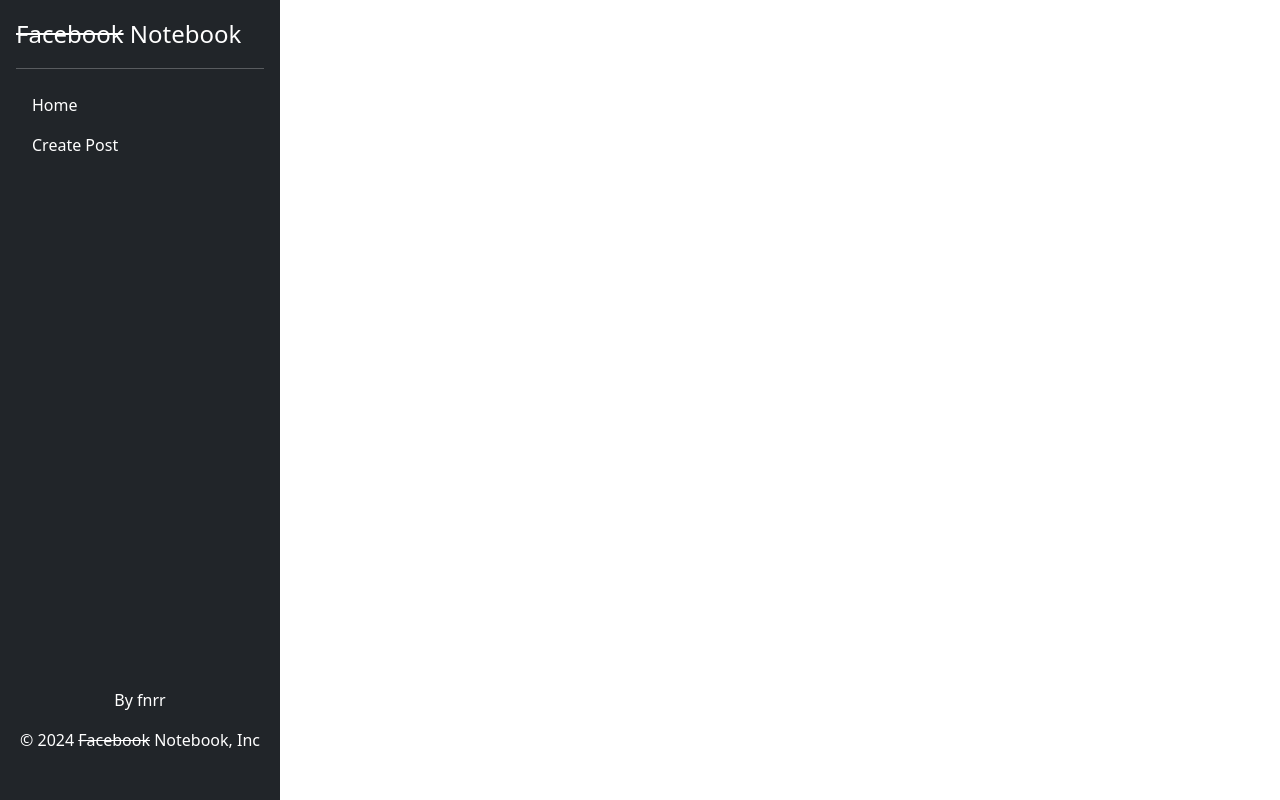
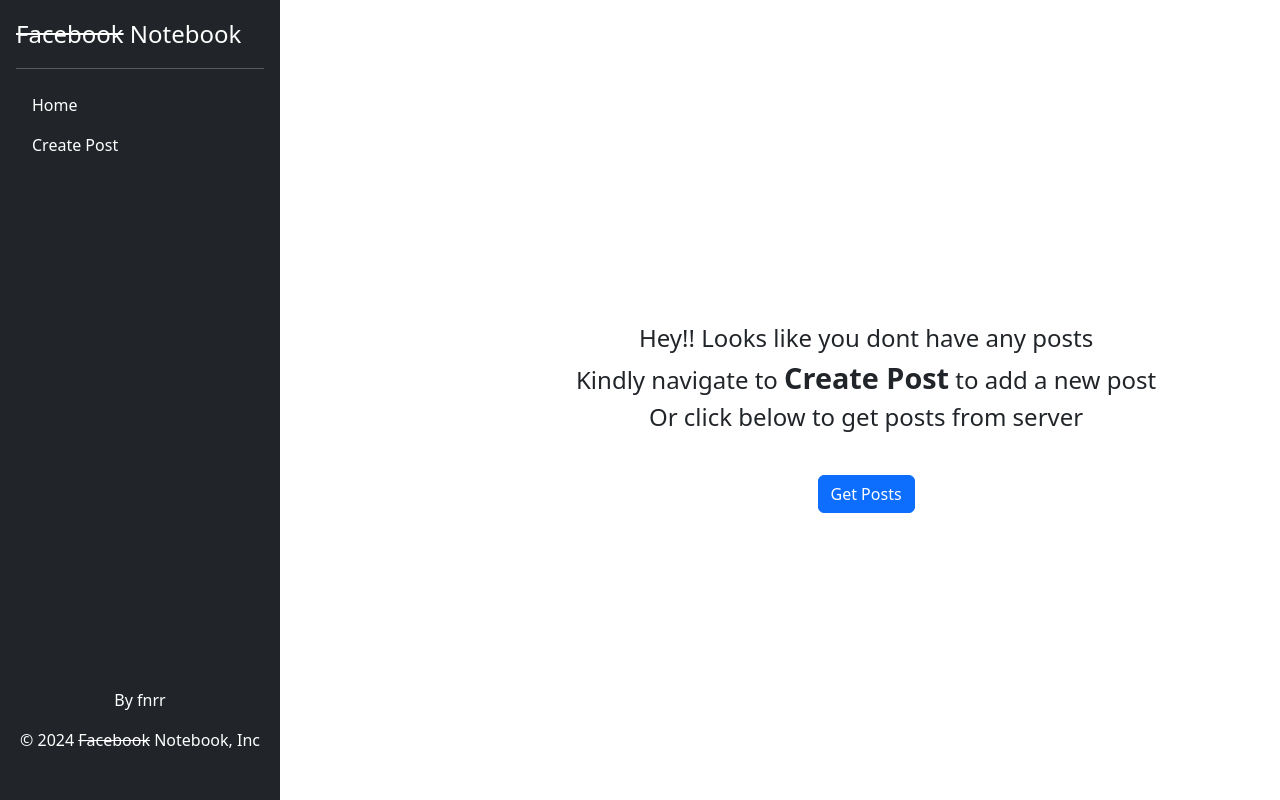
Before and after one commit to itzzsauravp/React-PostIt-App, a React (Vite) app: page / in a window 1280 px wide. Built offline with nearby package versions, Linux system fonts and the light colour scheme.

Commit message:
added header component

```diff
--- a/src/components/PostList.jsx
+++ b/src/components/PostList.jsx
@@ -1,13 +1,18 @@
+import { PostList as PostListContext } from "../store/post-list-store";
+import { useContext } from "react";
 import Post from "./Post";
-import { useContext } from "react";
-import { PostList as PostListContext } from "../store/post-list-store";
-const PostList = ({toggleSelectedTab}) => {
+import Header from "./Header";
+
+const PostList = () => {
   const { postList } = useContext(PostListContext);
   return (
     <div className="post-container">
-      {postList.map((post) => (
-        <Post key={post.id} post={post} toggleSelectedTab={toggleSelectedTab} />
-      ))}
+      <Header />
+      <div>
+        {postList.map((post) => (
+          <Post key={post.id} post={post} />
+        ))}
+      </div>
     </div>
   );
 };
```
